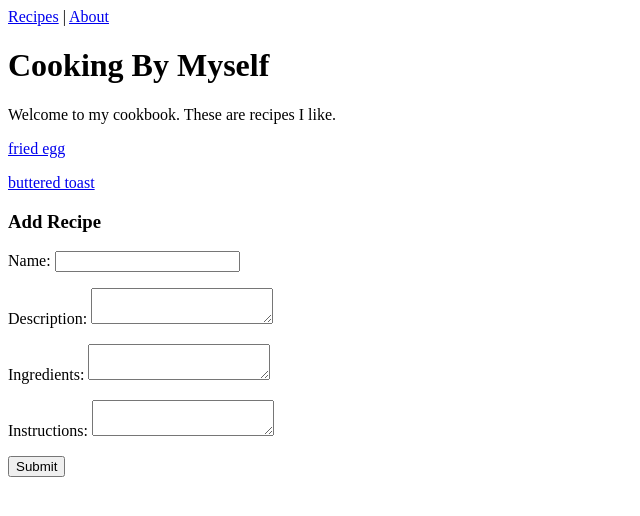
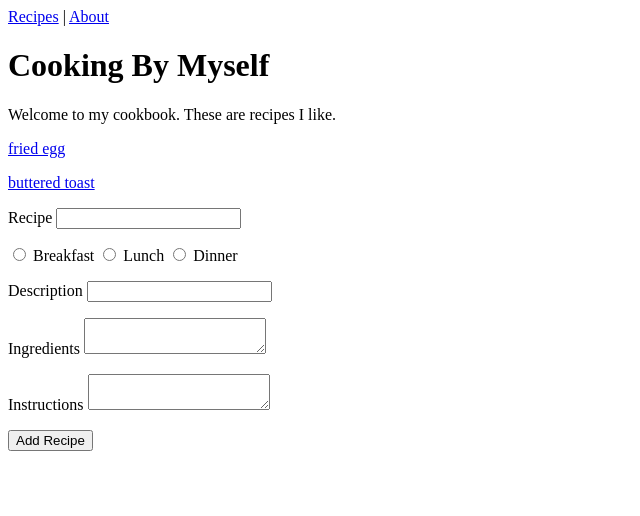
Before and after one commit to dennisgera/flask-projects, a Flask app: page / in a window 1280 px wide. Shown: the top 516 px of the page, without its empty margins (0-640 px from the left). Run offline with Flask 3, Linux system fonts and the light colour scheme.

Commit message:
feat: recipe

```diff
--- a/studying/recipes/app.py
+++ b/studying/recipes/app.py
@@ -1,9 +1,7 @@
-from flask import Flask, render_template, request
-from flask_wtf import FlaskForm
-from wtforms import StringField, SubmitField
-
+from flask import Flask, render_template
 from helper import (
     recipes,
+    types,
     descriptions,
     ingredients,
     instructions,
@@ -11,36 +9,40 @@ from helper import (
     add_instructions,
     comments,
 )
+from forms import RecipeForm, CommentForm
 
 app = Flask(__name__)
 app.config["SECRET_KEY"] = "mysecret"
 
 
-class CommentForm(FlaskForm):
-    comment = StringField("Comment")
-    submit = SubmitField("Submit")
-
-
 @app.route("/", methods=["GET", "POST"])
 def index():
-    new_id = len(recipes) + 1
-    if len(request.form) > 0:
-        recipes[new_id] = request.form["recipe"]
-        descriptions[new_id] = request.form["description"]
-        new_ingredients = request.form["ingredients"]
-        new_instructions = request.form["instructions"]
+    recipe_form = RecipeForm(csrf_enabled=False)
+    if recipe_form.validate_on_submit():
+        new_id = len(recipes) + 1
+        recipes[new_id] = recipe_form.recipe.data
+        types[new_id] = recipe_form.recipe_type.data
+        descriptions[new_id] = recipe_form.description.data
+        new_ingredients = recipe_form.ingredients.data
+        new_instructions = recipe_form.instructions.data
         add_ingredients(new_id, new_ingredients)
         add_instructions(new_id, new_instructions)
-    return render_template("index.html", template_recipes=recipes)
+        comments[new_id] = []
+    return render_template(
+        "index.html", template_recipes=recipes, template_form=recipe_form
+    )
 
 
 @app.route("/recipe/<int:id>", methods=["GET", "POST"])
 def recipe(id):
-    #### Instantiate form class here
-    comment_form = CommentForm()
+    comment_form = CommentForm(csrf_enabled=False)
+    if comment_form.validate_on_submit():
+        new_comment = comment_form.comment.data
+        comments[id].append(new_comment)
     return render_template(
         "recipe.html",
         template_recipe=recipes[id],
+        template_type=types[id],
         template_description=descriptions[id],
         template_ingredients=ingredients[id],
         template_instructions=instructions[id],
--- /dev/null
+++ b/studying/recipes/forms.py
@@ -0,0 +1,22 @@
+from flask_wtf import FlaskForm
+from wtforms import StringField, SubmitField, TextAreaField, RadioField
+from wtforms.validators import DataRequired
+
+
+class RecipeForm(FlaskForm):
+    recipe_categories = [
+        ("Breakfast", "Breakfast"),
+        ("Lunch", "Lunch"),
+        ("Dinner", "Dinner"),
+    ]
+    recipe = StringField("Recipe", validators=[DataRequired()])
+    recipe_type = RadioField("Type", choices=recipe_categories)
+    description = StringField("Description")
+    ingredients = TextAreaField("Ingredients")
+    instructions = TextAreaField("Instructions")
+    submit = SubmitField("Add Recipe")
+
+
+class CommentForm(FlaskForm):
+    comment = StringField("Comment", validators=[DataRequired()])
+    submit = SubmitField("Add Comment")
--- a/studying/recipes/templates/index.html
+++ b/studying/recipes/templates/index.html
@@ -7,23 +7,19 @@
   {% endfor %}
 
   <form action="/" method="POST">
-    <h3>Add Recipe</h3>
-    <p>
-      <label for="recipe">Name:</label>
-      <input type="text" name="recipe"/>
-    </p>
-    <p>
-      <label for="description">Description:</label>
-      <textarea name="description"></textarea>
-    </p>
-    <p>
-      <label for="ingredients">Ingredients:</label>
-      <textarea name="ingredients"></textarea>
-    </p>
-    <p>
-      <label for="instructions">Instructions:</label>
-      <textarea name="instructions"></textarea>
-    </p>
-    <p><input type="submit" name="submit_recipe"/></p>
+    {{ template_form.hidden_tag() }}
+    <p>{{ template_form.recipe.label }}
+    {{ template_form.recipe() }}</p>
+    <tr>{% for btn in template_form.recipe_type %}
+      <td>{{ btn }}</td>
+      <td>{{ btn.label }}</td>
+    {% endfor %}</tr>
+    <p>{{ template_form.description.label }}
+    {{ template_form.description() }}</p>
+    <p>{{ template_form.ingredients.label }}
+    {{ template_form.ingredients() }}</p>
+    <p>{{ template_form.instructions.label }}
+    {{ template_form.instructions() }}</p>
+    <p>{{ template_form.submit() }}</p>
   </form>
 {% endblock %}
```
Also changed, not shown: studying/recipes/templates/recipe.html (+14 -15 lines).
